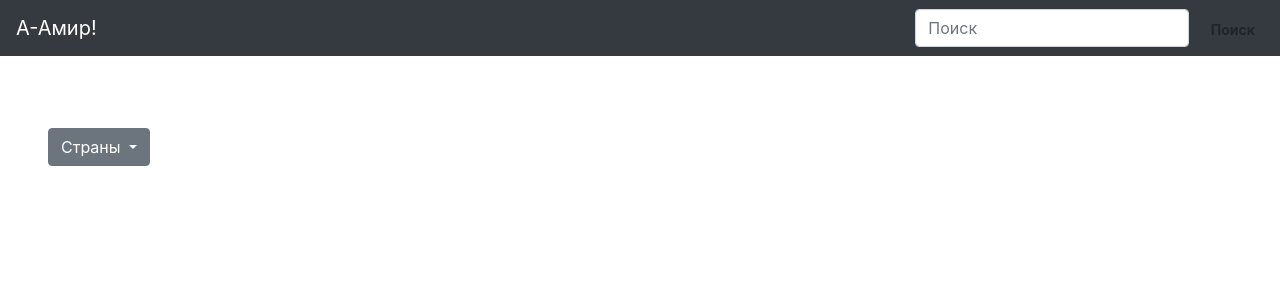
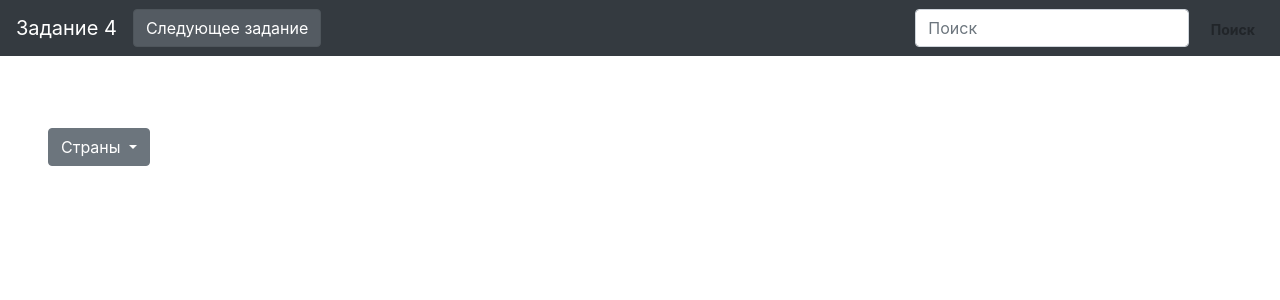
Before and after one commit to csn18/CitiesApp, a Flask app: page /task4 in a window 1280 px wide. Shown: the top 300 px of the page. Run offline with Flask 2, Linux system fonts and the light colour scheme; data that the repository does not hold is empty; some libraries are stand-ins or nearby versions.

Commit message:
Added nav-bar in /task1, /task2 and /task3 Fixed nav-bar in /task4

```diff
--- a/templates/main/task1.html
+++ b/templates/main/task1.html
@@ -9,6 +9,12 @@
     <title>А - Значит Амир!</title>
   </head>
   <body>
+
+  <nav class="navbar navbar-expand-lg navbar-dark teal lighten-2 mb-4 bg-dark">
+  <a class="navbar-brand" href="/task1"><font style="vertical-align: inherit;"><font style="vertical-align: inherit;">Задание 1</font></font></a>
+  <a href="/task2">
+    <button class="btn btn-secondary active" >Следующее задание</button>
+  </a>
 
     <nav class='navbar navbar-expand-lg navbar-dark bg-dark'>
       <a href="#" class="navbar-nand">
--- a/templates/main/task2.html
+++ b/templates/main/task2.html
@@ -10,6 +10,12 @@
   <title>А - Значит Амир!</title>
 </head>
 <body>
+
+<nav class="navbar navbar-expand-lg navbar-dark teal lighten-2 mb-4 bg-dark">
+  <a class="navbar-brand" href="/task2"><font style="vertical-align: inherit;"><font style="vertical-align: inherit;">Задание 2</font></font></a>
+  <a href="/task3">
+    <button class="btn btn-secondary active" >Следующее задание</button>
+  </a>
 
 <div class="dropdown-menu" aria-labelledby='dropdownMenuButton'>
   {% for id, country in id_countries %}
--- a/templates/main/task3.html
+++ b/templates/main/task3.html
@@ -11,6 +11,11 @@
 </head>
 <body>
 
+<nav class="navbar navbar-expand-lg navbar-dark teal lighten-2 mb-4 bg-dark">
+  <a class="navbar-brand" href="/task3"><font style="vertical-align: inherit;"><font style="vertical-align: inherit;">Задание 3</font></font></a>
+  <a href="/task4">
+    <button class="btn btn-secondary active" >Следующее задание</button>
+  </a>
 
 <div class="dropdown-menu" aria-labelledby='dropdownMenuButton'>
   {% for id, country in id_countries %}
--- a/templates/main/task4.html
+++ b/templates/main/task4.html
@@ -13,8 +13,10 @@
 <body>
 
 <nav class="navbar navbar-expand-lg navbar-dark teal lighten-2 mb-4 bg-dark">
-  <a class="navbar-brand" href="/task4"><font style="vertical-align: inherit;"><font style="vertical-align: inherit;">А-Амир!</font></font></a>
-  <div class="collapse navbar-collapse" id="navbarSupportedContent">
+  <a class="navbar-brand" href="/task4"><font style="vertical-align: inherit;"><font style="vertical-align: inherit;">Задание 4</font></font></a>
+  <a href="/task5">
+    <button class="btn btn-secondary active" >Следующее задание</button>
+  </a>
     <form class="form-inline ml-auto" method="GET">
       <div class="md-form my-0">
         <input class="form-control mr-sm-2" type="text" placeholder="Поиск" aria-label="Поиск" name="q"
```
